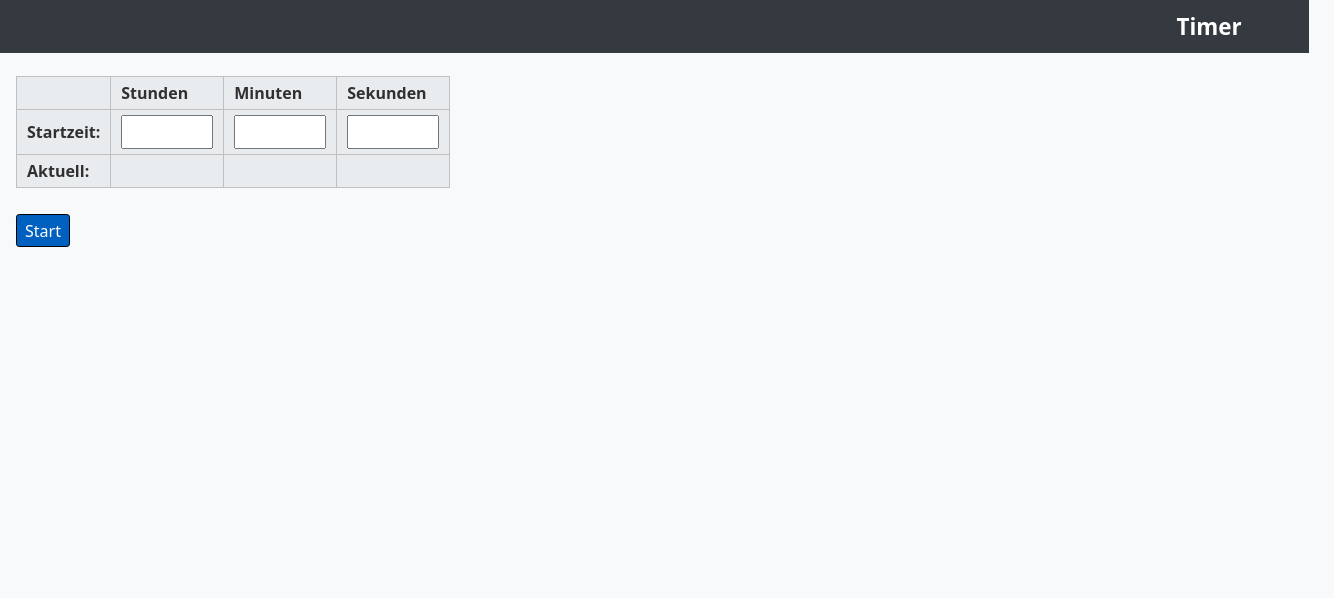
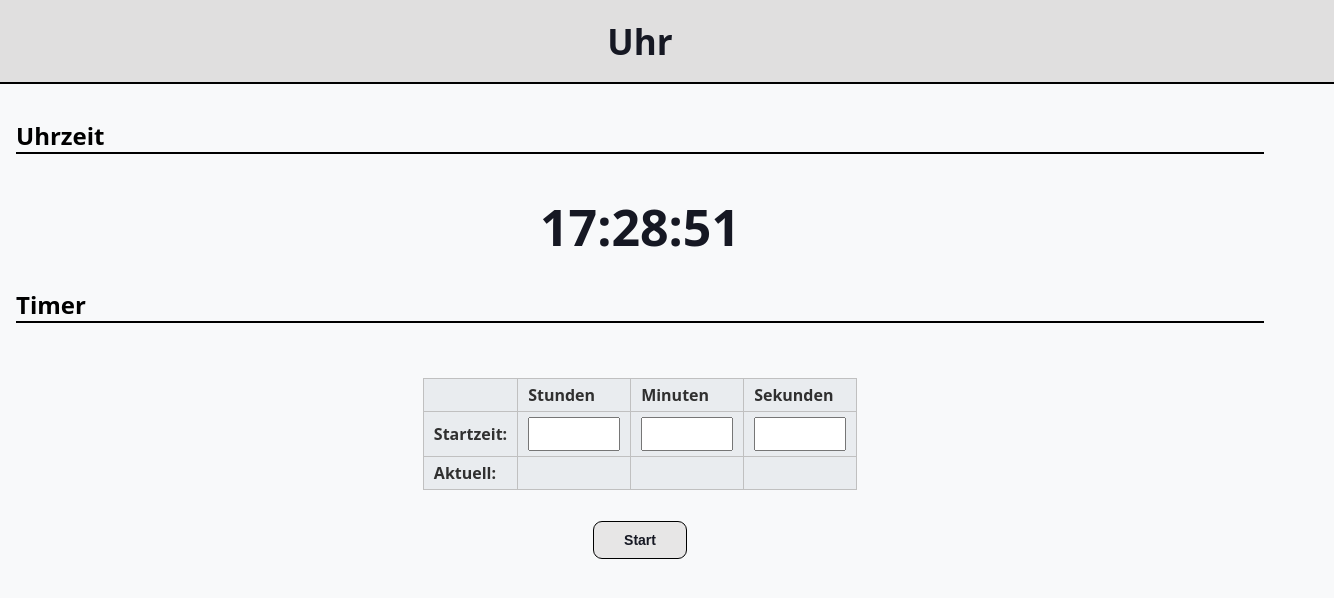
Before and after one commit to NeElcube/Clock-JavaScript, a plain HTML site: page index.html in a window 1280 px wide. Shown: the whole page, 1334 px wide, since content can reach past the window. Drawn offline with Linux system fonts and the light colour scheme.

Commit message:
adUhrzeit

```diff
--- a/index.html
+++ b/index.html
@@ -7,12 +7,21 @@
         <script src="uhr.js"></script>
     </head>
     <body>
-        <h1>Timer</h1>
-        <table>
-            <tr><th></th><th>Stunden</th><th>Minuten</th><th>Sekunden</th></tr>
-            <tr><th>Startzeit:</th><td><input id="stunden" type="number"  min="1" max="99"></td><td><input id="minuten"  type="number"  min="1" max="60"></td><td><input id="sekunden" type="number"  min="1" max="60"></td></tr>
-            <tr><th>Aktuell:</th><td><span id="stundenout"></span></td><td><span id="minutenout"></span></td><td><span id="sekundenout"></span></td></tr>
-        </table>
-        <button onclick="start()">Start</button>
+        <h1>Uhr</h1>
+        <h2>Uhrzeit</h2>
+        <div class="uhrzeitbox">
+            <span id="uhrzeit">00:00:00</span>
+        </div>
+        <h2>Timer</h2>
+        <div class="timerbox">
+            <table>
+                <tr><th></th><th>Stunden</th><th>Minuten</th><th>Sekunden</th></tr>
+                <tr><th>Startzeit:</th><td><input id="stunden" type="number"  min="1" max="99"></td><td><input id="minuten"  type="number"  min="1" max="60"></td><td><input id="sekunden" type="number"  min="1" max="60"></td></tr>
+                <tr><th>Aktuell:</th><td><span id="stundenout"></span></td><td><span id="minutenout"></span></td><td><span id="sekundenout"></span></td></tr>
+            </table>
+        </div>
+        <div class="timerbuttonbox">
+            <button class="btn" onclick="start()">Start</button>
+        </div>
     </body>
 </html>
--- a/style.css
+++ b/style.css
@@ -4,17 +4,16 @@ body {
   padding:0 1em;
   margin:0
 }
-div, canvas {
-  box-shadow: 3px 3px 0.3em #404040;
-}
+
 h1 {
   margin: 0 -2em 1em -2em;
   padding: 0.5em 3em;
-  color: #ffffff;
-  font-size: 140%;
+  color: #161823;
+  font-size: 35px;
   font-weight: bold;
-  text-align: right;
-  background-color:#343A40;
+  text-align: center;
+  background-color: #e0dfdf;
+  border-bottom: solid 2px black;
 }
 h2 {
   margin: 0.5em 0 1em 0;
@@ -23,17 +22,13 @@ h2 {
   text-align:left;
   border-bottom: solid 2px black;
 }
-div {
-  padding: 1%;
-  background-color: #ffffff;
-  margin: 0.5em 0;
-}
+
 p {
-  color:#202020;
+  color:#161823;
   line-height: 120%;
 }
 textarea {
-  color:#202020;
+  color:#161823;
   width:98%;
   font-size:120%;
 }
@@ -54,7 +49,7 @@ table {
   border-collapse: collapse;
   margin: 1em 0;
   padding: 0px;
-  color: #303030;
+  color: #161823;
   background-color: #E9ECEF;
 }
 tr {
@@ -75,17 +70,65 @@ th, td {
 th {
   color:#303030;
 }
-button {
-  padding: 0.3em 0.5em;
-  margin: 10px 6px 10px 0;
-  background-color: #0060C0;
-  color: white;
-  font-size: 100%;
-  font-family: Sans,Helvetica,Arial;
-  border-radius: 0.2em;
-  border: 1px solid black;
+
+.uhrzeitbox {
+  padding-top: 15px;
+  padding-bottom: 15px;
+  display: flex;
+  justify-content: center;
+  color: #161823;
+  font-size: 50px;
+  font-weight: 600;
 }
-button:hover {
-  border: 3px solid grey;
-  margin: 8px 4px 8px -2px;
+
+.timerbox {
+  padding-top: 15px;
+  padding-bottom: 15px;
+  font-size: 15px;
+  font-weight: 600;
+  display: flex;
+  justify-content: center;
+  color: #161823;
 }
+
+.timeraktuell {
+  padding-top: 15px;
+  padding-bottom: 15px;
+  display: flex;
+  justify-content: center;
+  color: #161823;
+  font-size: 50px;
+  font-weight: 600;
+}
+
+.timerbuttonbox{
+  display: flex;
+  justify-content: center;
+}
+
+.btn{
+font-weight: 600;
+font-size: 14px;
+color: #161823;
+background-color: #e0dfdfb6;
+padding: 10px 30px;
+border: solid #000000 1px;
+box-shadow: none;
+border-radius: 9px;
+transition : 854ms;
+transform: translateY(0);
+display: flex;
+flex-direction: row;
+align-items: center;
+cursor: pointer;
+}
+
+.btn:hover{
+
+transition : 854ms;
+padding: 10px 50px;
+transform : translateY(-0px);
+background-color: #cac9c9c5;
+color: #161823;
+border: solid 1px #000000;
+}
--- a/uhr.js
+++ b/uhr.js
@@ -1,3 +1,37 @@
+/*
+------------------------------------------------------------------------------------------------------------------------------------------
+Funktion für die Uhrzeit
+------------------------------------------------------------------------------------------------------------------------------------------
+*/
+
+window.onload = function uhrzeit() {
+    //Einlesen der Zeiz
+    var jetzt = new Date(),
+
+    //Werte auslesnen aus der jetzigen Zeit
+        h = jetzt.getHours(),
+        m = jetzt.getMinutes(),
+        s = jetzt.getSeconds();
+    m = fuehrendeNull(m);
+    s = fuehrendeNull(s);
+
+    //Ausgabe der aktuellen Uhrzeit
+    document.getElementById('uhrzeit').innerHTML = h + ':' + m + ':' + s;
+    setTimeout(uhrzeit, 500);
+  }
+
+  //Hinzufügen einer Null zur Minute/Sekunde, falls diese einstellig sind
+  function fuehrendeNull(zahl) {
+    zahl = (zahl < 10 ? '0' : '' )+ zahl;
+    return zahl;
+  }
+
+/*
+------------------------------------------------------------------------------------------------------------------------------------------
+Funktion für den Timer
+------------------------------------------------------------------------------------------------------------------------------------------
+*/
+
 let timerintervalId
 
 function start(){
@@ -5,6 +39,8 @@ function start(){
     let stunden = Number(document.getElementById('stunden').value)
     let minuten = Number(document.getElementById('minuten').value)
     let sekunden = Number(document.getElementById('sekunden').value)
+
+    console.log(stunden)
 
     //Begrenzung der Sekunden und Minuten auf 60
     if (sekunden > 60){
@@ -51,5 +87,13 @@ function timer() {
     document.getElementById('stundenout').innerText = neueStunden;
     document.getElementById('minutenout').innerText = neueMinuten;
     document.getElementById('sekundenout').innerText = neueSekunden;
+
+    document.getElementById('timerausgabe').innerHTML = neueStunden + ':' + neueMinuten + ':' + neueSekunden
     }
 }
+
+/*
+------------------------------------------------------------------------------------------------------------------------------------------
+Funktion für die Stoppuhr
+------------------------------------------------------------------------------------------------------------------------------------------
+*/
```
Also changed, not shown: 1 other file.
